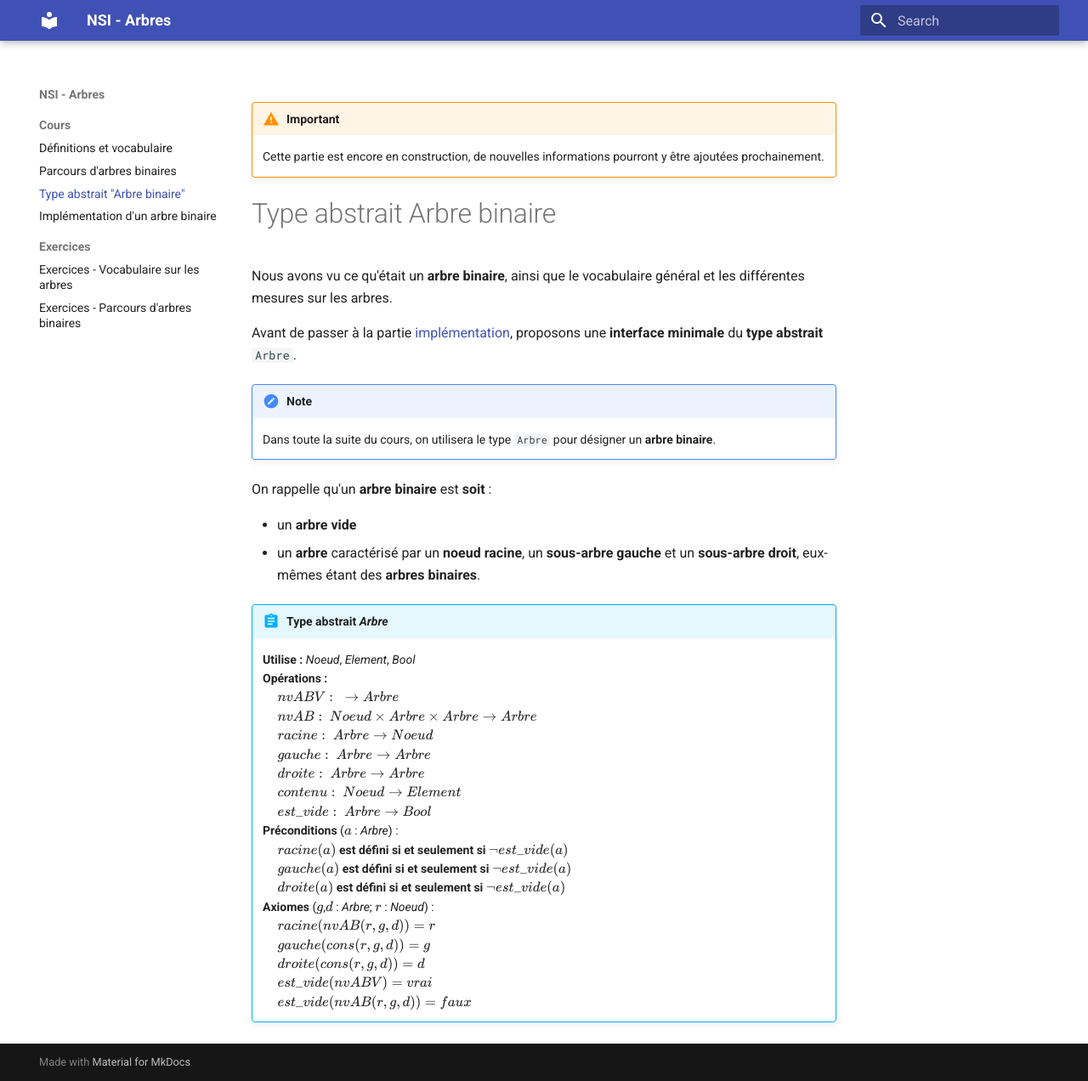
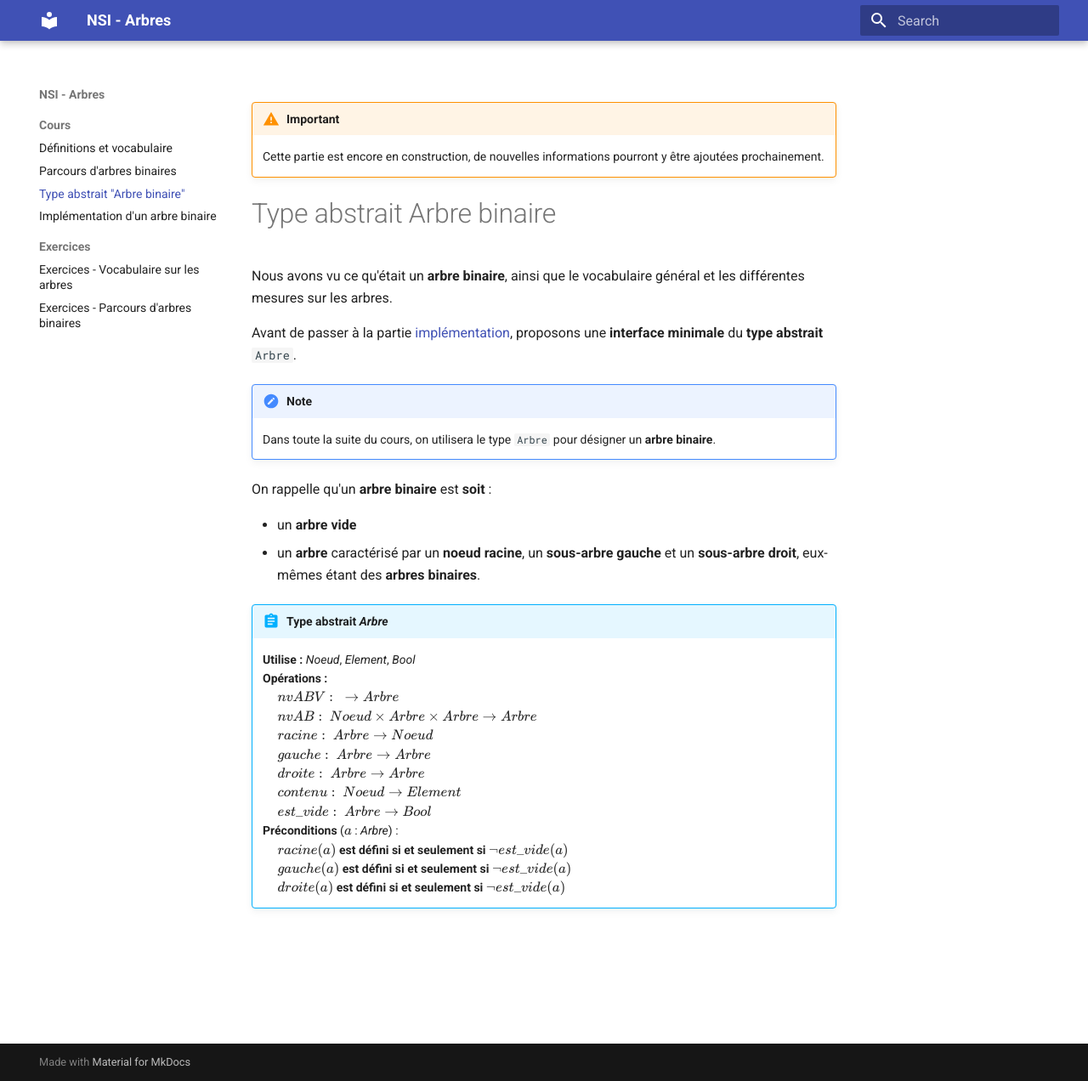
Before and after one commit to erwandemerville/nsi_arbres, an MkDocs documentation site: the page built from docs/type_abstrait.md, in a window 1280 px wide and 1272 px high. Shown: the whole window at 85% size. Built offline with MkDocs 1.6.1 and Material for MkDocs 9.7.7, drawn with Linux system fonts in a browser that asks for light colours.

Commit message:
MAJ Type abstrait

```diff
--- a/docs/type_abstrait.md
+++ b/docs/type_abstrait.md
@@ -18,20 +18,14 @@ On rappelle qu'un **arbre binaire** est **soit** :
 
 	**Utilise :** *Noeud*, *Element*, *Bool*<br />
 	**Opérations :**<br />
-    &nbsp;&nbsp;&nbsp;&nbsp; $nvABV :~\rightarrow Arbre$<br />
-    &nbsp;&nbsp;&nbsp;&nbsp; $nvAB :~Noeud \times Arbre \times Arbre \rightarrow  Arbre$<br />
-    &nbsp;&nbsp;&nbsp;&nbsp; $racine :~Arbre \rightarrow Noeud$<br />
-    &nbsp;&nbsp;&nbsp;&nbsp; $gauche :~Arbre \rightarrow Arbre$<br />
-    &nbsp;&nbsp;&nbsp;&nbsp; $droite :~Arbre \rightarrow Arbre$<br />
-    &nbsp;&nbsp;&nbsp;&nbsp; $contenu :~Noeud \rightarrow Element$<br />
-    &nbsp;&nbsp;&nbsp;&nbsp; $est\_vide :~Arbre \rightarrow Bool$<br />
-    **Préconditions** ($a$ : *Arbre*) :<br />
-    &nbsp;&nbsp;&nbsp;&nbsp; $racine(a)$ **est défini si et seulement si** $\neg est\_vide(a)$<br />
-    &nbsp;&nbsp;&nbsp;&nbsp; $gauche(a)$ **est défini si et seulement si** $\neg est\_vide(a)$<br />
-    &nbsp;&nbsp;&nbsp;&nbsp; $droite(a)$ **est défini si et seulement si** $\neg est\_vide(a)$<br />
-    **Axiomes** ($g$,$d$ : *Arbre*; $r$ : *Noeud*) :<br />
-    &nbsp;&nbsp;&nbsp;&nbsp; $racine(nvAB(r,g,d)) = r$<br />
-    &nbsp;&nbsp;&nbsp;&nbsp; $gauche(cons(r,g,d)) = g$<br />
-    &nbsp;&nbsp;&nbsp;&nbsp; $droite(cons(r,g,d)) = d$<br />
-    &nbsp;&nbsp;&nbsp;&nbsp; $est\_vide(nvABV) = vrai$<br />
-    &nbsp;&nbsp;&nbsp;&nbsp; $est\_vide(nvAB(r,g,d)) = faux$<br />
+	&nbsp;&nbsp;&nbsp;&nbsp; $nvABV :~\rightarrow Arbre$<br />
+	&nbsp;&nbsp;&nbsp;&nbsp; $nvAB :~Noeud \times Arbre \times Arbre \rightarrow  Arbre$<br />
+	&nbsp;&nbsp;&nbsp;&nbsp; $racine :~Arbre \rightarrow Noeud$<br />
+	&nbsp;&nbsp;&nbsp;&nbsp; $gauche :~Arbre \rightarrow Arbre$<br />
+	&nbsp;&nbsp;&nbsp;&nbsp; $droite :~Arbre \rightarrow Arbre$<br />
+	&nbsp;&nbsp;&nbsp;&nbsp; $contenu :~Noeud \rightarrow Element$<br />
+	&nbsp;&nbsp;&nbsp;&nbsp; $est\_vide :~Arbre \rightarrow Bool$<br />
+	**Préconditions** ($a$ : *Arbre*) :<br />
+	&nbsp;&nbsp;&nbsp;&nbsp; $racine(a)$ **est défini si et seulement si** $\neg est\_vide(a)$<br />
+	&nbsp;&nbsp;&nbsp;&nbsp; $gauche(a)$ **est défini si et seulement si** $\neg est\_vide(a)$<br />
+	&nbsp;&nbsp;&nbsp;&nbsp; $droite(a)$ **est défini si et seulement si** $\neg est\_vide(a)$
```
